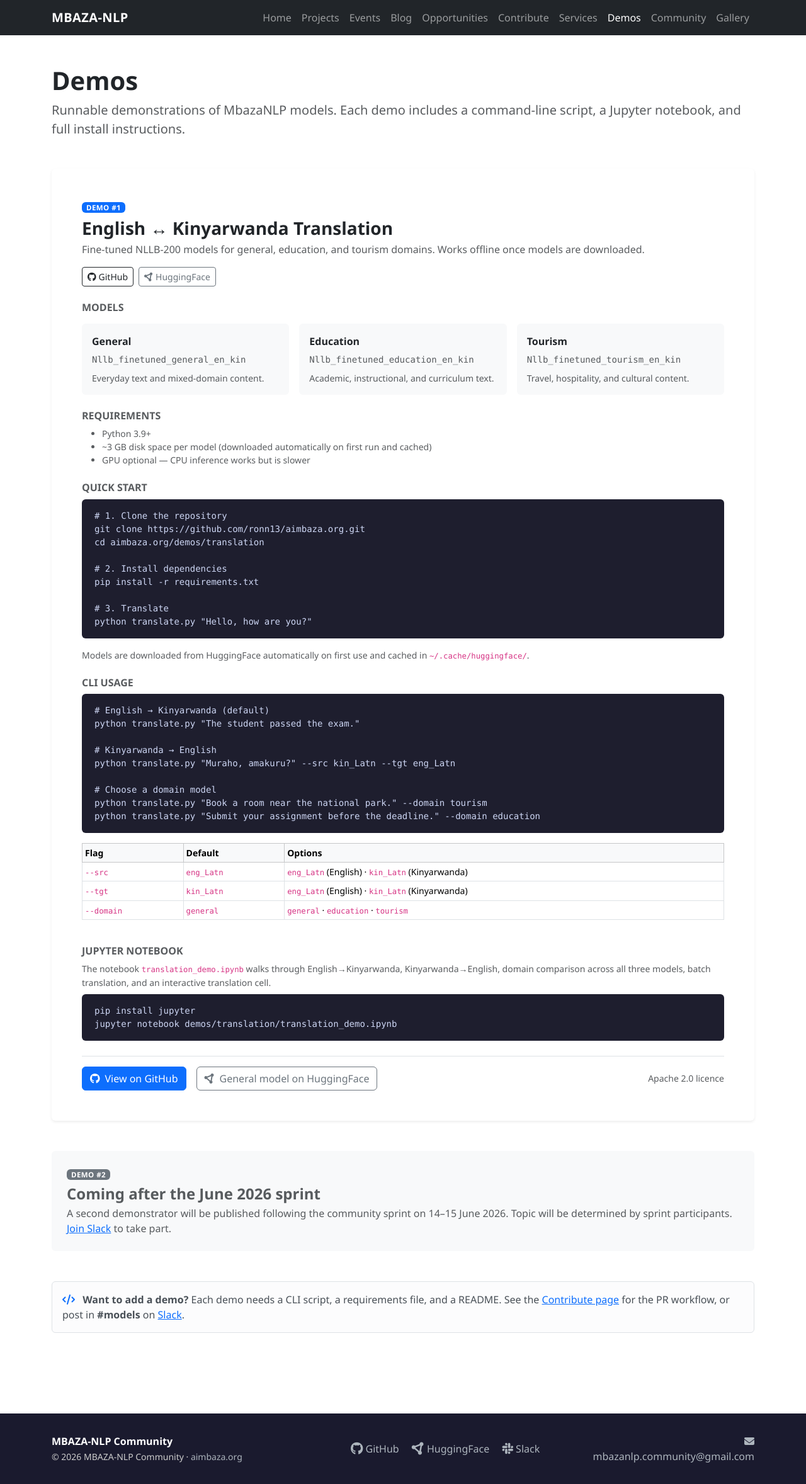
After one commit to ronn13/aimbaza.org, a Django app: page /demos/ in a window 1280 px wide. The commit adds this page. Shown: the whole page at 63% size. Run offline with Django 4.2, Linux system fonts and the light colour scheme.

Commit message:
feat: add Demos page and translation demonstrator (D8)
- /demos/ page with install instructions, CLI reference, and notebook
  guide for the English <-> Kinyarwanda translation demo
- Demos nav link added between Services and Community
- demos/translation/ — translate.py CLI, translation_demo.ipynb,
  requirements.txt, README.md
- Coming Soon card for Demo #2 (post June sprint)

Co-Authored-By: Claude Sonnet 4.6 <noreply@anthropic.com>

```diff
--- a/apps/core/urls.py
+++ b/apps/core/urls.py
@@ -7,4 +7,5 @@ urlpatterns = [
     path("", views.home, name="home"),
     path("contribute/", views.contribute, name="contribute"),
     path("services/", views.services, name="services"),
+    path("demos/", views.demos, name="demos"),
 ]
--- a/apps/core/views.py
+++ b/apps/core/views.py
@@ -14,6 +14,10 @@ def services(request):
     return render(request, "core/services.html")
 
 
+def demos(request):
+    return render(request, "core/demos.html")
+
+
 def robots_txt(request):
     lines = [
         "User-agent: *",
--- /dev/null
+++ b/demos/translation/requirements.txt
@@ -0,0 +1,4 @@
+torch>=2.0.0
+transformers>=4.40.0
+sentencepiece>=0.1.99
+sacremoses>=0.0.53
--- a/templates/base.html
+++ b/templates/base.html
@@ -86,6 +86,10 @@
                href="{% url 'core:services' %}">Services</a>
           </li>
           <li class="nav-item">
+            <a class="nav-link {% if request.resolver_match.url_name == 'demos' %}active{% endif %}"
+               href="{% url 'core:demos' %}">Demos</a>
+          </li>
+          <li class="nav-item">
             <a class="nav-link {% if request.resolver_match.app_name == 'community' %}active{% endif %}"
                href="{% url 'community:index' %}">Community</a>
           </li>
--- /dev/null
+++ b/templates/core/demos.html
@@ -0,0 +1,213 @@
+{% extends "base.html" %}
+
+{% block title %}Demos{% endblock %}
+{% block description %}Runnable demonstrations of MbazaNLP models — translation, speech recognition, and more. Install scripts and Jupyter notebooks included.{% endblock %}
+
+{% block extra_css %}
+<style>
+  pre {
+    background: #1e1e2e;
+    color: #cdd6f4;
+    border-radius: 6px;
+    padding: 1rem 1.25rem;
+    font-size: 0.875rem;
+    overflow-x: auto;
+  }
+  code {
+    font-family: 'Cascadia Code', 'Fira Code', 'Consolas', monospace;
+  }
+  pre code { color: inherit; background: none; padding: 0; }
+  .demo-badge {
+    font-size: 0.72rem;
+    letter-spacing: 0.04em;
+    text-transform: uppercase;
+    font-weight: 600;
+    padding: 0.25em 0.6em;
+  }
+</style>
+{% endblock %}
+
+{% block content %}
+<div class="container py-5">
+
+  <h1 class="fw-bold mb-2">Demos</h1>
+  <p class="lead text-muted mb-5">
+    Runnable demonstrations of MbazaNLP models. Each demo includes a command-line script,
+    a Jupyter notebook, and full install instructions.
+  </p>
+
+  {# ── DEMO 1: TRANSLATION ───────────────────────────────────────────── #}
+  <div class="card border-0 shadow-sm mb-5">
+    <div class="card-body p-4 p-md-5">
+
+      <div class="d-flex align-items-start justify-content-between flex-wrap gap-3 mb-4">
+        <div>
+          <span class="badge bg-primary demo-badge mb-2">Demo #1</span>
+          <h2 class="h3 fw-bold mb-1">English ↔ Kinyarwanda Translation</h2>
+          <p class="text-muted mb-0">
+            Fine-tuned NLLB-200 models for general, education, and tourism domains.
+            Works offline once models are downloaded.
+          </p>
+        </div>
+        <div class="d-flex gap-2 flex-shrink-0">
+          <a href="https://github.com/ronn13/aimbaza.org/tree/main/demos/translation"
+             target="_blank" rel="noopener" class="btn btn-sm btn-outline-dark">
+            <i class="fab fa-github me-1"></i>GitHub
+          </a>
+          <a href="https://huggingface.co/mbazaNLP/Nllb_finetuned_general_en_kin"
+             target="_blank" rel="noopener" class="btn btn-sm btn-outline-secondary">
+            <i class="fas fa-circle-nodes me-1"></i>HuggingFace
+          </a>
+        </div>
+      </div>
+
+      {# Models #}
+      <h3 class="h6 fw-semibold text-uppercase text-muted mb-3">Models</h3>
+      <div class="row g-3 mb-4">
+        <div class="col-md-4">
+          <div class="card h-100 border-0 bg-light">
+            <div class="card-body py-3">
+              <div class="fw-semibold mb-1">General</div>
+              <code class="small text-muted">Nllb_finetuned_general_en_kin</code>
+              <p class="text-muted small mt-2 mb-0">Everyday text and mixed-domain content.</p>
+            </div>
+          </div>
+        </div>
+        <div class="col-md-4">
+          <div class="card h-100 border-0 bg-light">
+            <div class="card-body py-3">
+              <div class="fw-semibold mb-1">Education</div>
+              <code class="small text-muted">Nllb_finetuned_education_en_kin</code>
+              <p class="text-muted small mt-2 mb-0">Academic, instructional, and curriculum text.</p>
+            </div>
+          </div>
+        </div>
+        <div class="col-md-4">
+          <div class="card h-100 border-0 bg-light">
+            <div class="card-body py-3">
+              <div class="fw-semibold mb-1">Tourism</div>
+              <code class="small text-muted">Nllb_finetuned_tourism_en_kin</code>
+              <p class="text-muted small mt-2 mb-0">Travel, hospitality, and cultural content.</p>
+            </div>
+          </div>
+        </div>
+      </div>
+
+      {# Requirements #}
+      <h3 class="h6 fw-semibold text-uppercase text-muted mb-2">Requirements</h3>
+      <ul class="text-muted small mb-4">
+        <li>Python 3.9+</li>
+        <li>~3 GB disk space per model (downloaded automatically on first run and cached)</li>
+        <li>GPU optional — CPU inference works but is slower</li>
+      </ul>
+
+      {# Quick start #}
+      <h3 class="h6 fw-semibold text-uppercase text-muted mb-2">Quick Start</h3>
+      <pre><code># 1. Clone the repository
+git clone https://github.com/ronn13/aimbaza.org.git
+cd aimbaza.org/demos/translation
+
+# 2. Install dependencies
+pip install -r requirements.txt
+
+# 3. Translate
+python translate.py "Hello, how are you?"</code></pre>
+
+      <p class="text-muted small mt-2 mb-4">
+        Models are downloaded from HuggingFace automatically on first use
+        and cached in <code>~/.cache/huggingface/</code>.
+      </p>
+
+      {# CLI usage #}
+      <h3 class="h6 fw-semibold text-uppercase text-muted mb-2">CLI Usage</h3>
+      <pre><code># English → Kinyarwanda (default)
+python translate.py "The student passed the exam."
+
+# Kinyarwanda → English
+python translate.py "Muraho, amakuru?" --src kin_Latn --tgt eng_Latn
+
+# Choose a domain model
+python translate.py "Book a room near the national park." --domain tourism
+python translate.py "Submit your assignment before the deadline." --domain education</code></pre>
+
+      <div class="table-responsive mt-3 mb-4">
+        <table class="table table-sm table-bordered small">
+          <thead class="table-light">
+            <tr>
+              <th>Flag</th>
+              <th>Default</th>
+              <th>Options</th>
+            </tr>
+          </thead>
+          <tbody>
+            <tr>
+              <td><code>--src</code></td>
+              <td><code>eng_Latn</code></td>
+              <td><code>eng_Latn</code> (English) · <code>kin_Latn</code> (Kinyarwanda)</td>
+            </tr>
+            <tr>
+              <td><code>--tgt</code></td>
+              <td><code>kin_Latn</code></td>
+              <td><code>eng_Latn</code> (English) · <code>kin_Latn</code> (Kinyarwanda)</td>
+            </tr>
+            <tr>
+              <td><code>--domain</code></td>
+              <td><code>general</code></td>
+              <td><code>general</code> · <code>education</code> · <code>tourism</code></td>
+            </tr>
+          </tbody>
+        </table>
+      </div>
+
+      {# Notebook #}
+      <h3 class="h6 fw-semibold text-uppercase text-muted mb-2">Jupyter Notebook</h3>
+      <p class="text-muted small mb-2">
+        The notebook <code>translation_demo.ipynb</code> walks through English→Kinyarwanda,
+        Kinyarwanda→English, domain comparison across all three models, batch translation,
+        and an interactive translation cell.
+      </p>
+      <pre><code>pip install jupyter
+jupyter notebook demos/translation/translation_demo.ipynb</code></pre>
+
+      <div class="mt-4 pt-3 border-top d-flex align-items-center gap-3 flex-wrap">
+        <a href="https://github.com/ronn13/aimbaza.org/tree/main/demos/translation"
+           target="_blank" rel="noopener" class="btn btn-primary">
+          <i class="fab fa-github me-2"></i>View on GitHub
+        </a>
+        <a href="https://huggingface.co/mbazaNLP/Nllb_finetuned_general_en_kin"
+           target="_blank" rel="noopener" class="btn btn-outline-secondary">
+          <i class="fas fa-circle-nodes me-2"></i>General model on HuggingFace
+        </a>
+        <span class="text-muted small ms-auto">Apache 2.0 licence</span>
+      </div>
+
+    </div>
+  </div>
+
+  {# ── COMING SOON ───────────────────────────────────────────────────── #}
+  <div class="card border-0 bg-light mb-5">
+    <div class="card-body p-4">
+      <span class="badge bg-secondary demo-badge mb-2">Demo #2</span>
+      <h2 class="h4 fw-semibold mb-1 text-muted">Coming after the June 2026 sprint</h2>
+      <p class="text-muted mb-0">
+        A second demonstrator will be published following the community sprint on
+        14–15 June 2026. Topic will be determined by sprint participants.
+        <a href="https://join.slack.com/t/aimbaza/shared_invite/zt-3xrd8y8km-zZK83JcPxcG8uxOMZCptpg"
+           target="_blank" rel="noopener">Join Slack</a> to take part.
+      </p>
+    </div>
+  </div>
+
+  {# ── CONTRIBUTE A DEMO ─────────────────────────────────────────────── #}
+  <div class="alert alert-light border">
+    <i class="fas fa-code me-2 text-primary"></i>
+    <strong>Want to add a demo?</strong>
+    Each demo needs a CLI script, a requirements file, and a README. See the
+    <a href="{% url 'core:contribute' %}">Contribute page</a> for the PR workflow,
+    or post in <strong>#models</strong> on
+    <a href="https://join.slack.com/t/aimbaza/shared_invite/zt-3xrd8y8km-zZK83JcPxcG8uxOMZCptpg"
+       target="_blank" rel="noopener">Slack</a>.
+  </div>
+
+</div>
+{% endblock %}
```
Also changed, not shown: demos/translation/translate.py (added, +83 -0 lines), demos/translation/README.md (added), 1 other file.
